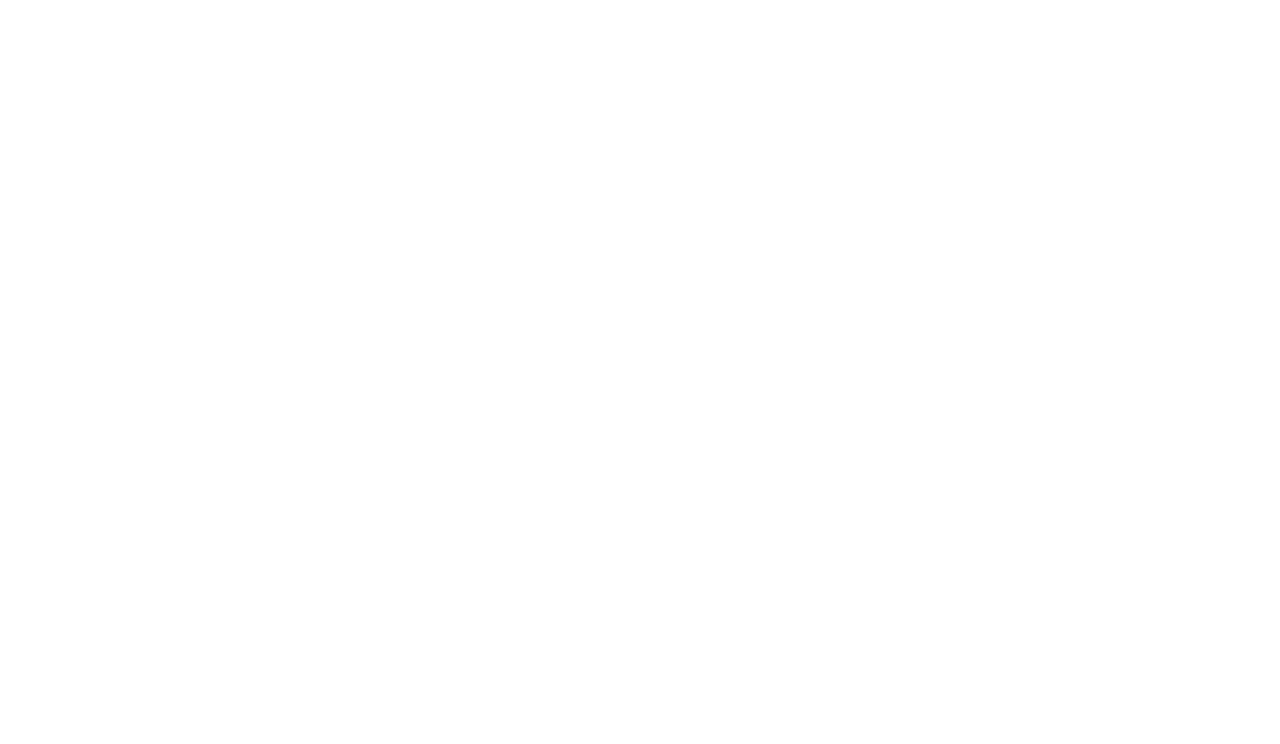
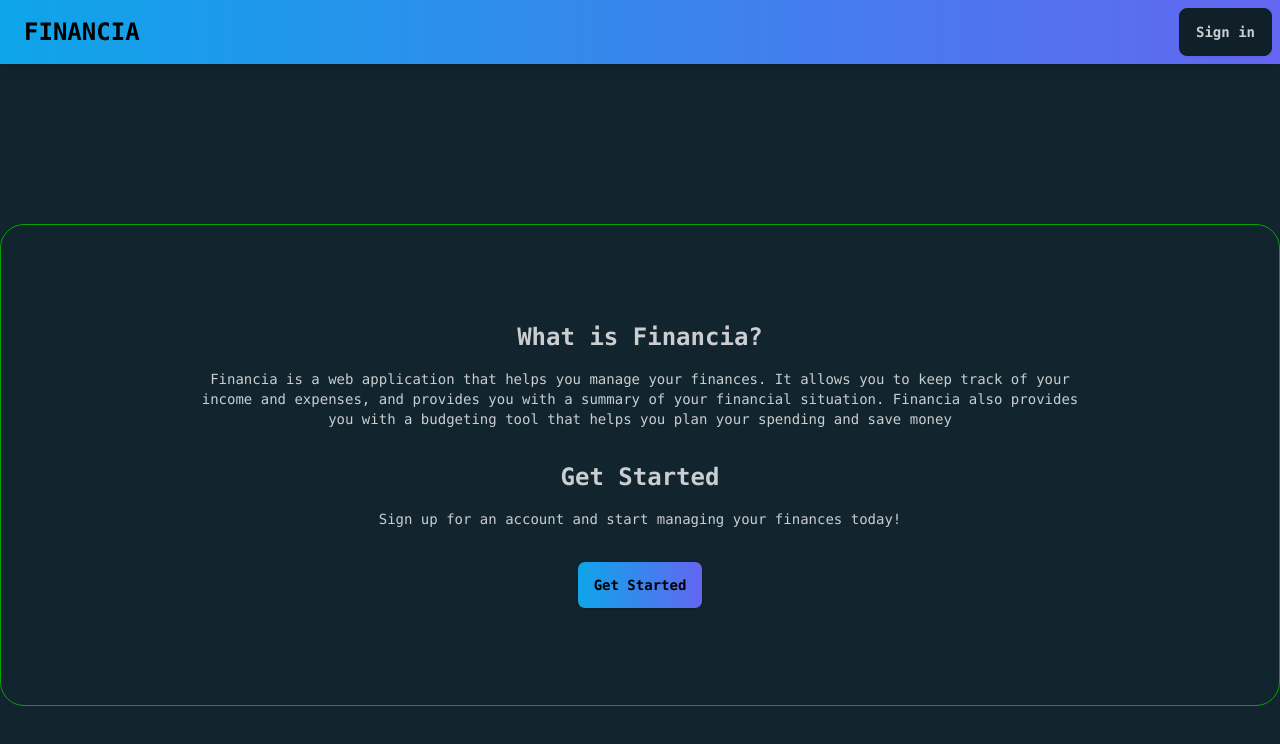
Before and after one commit to AbdallahAliX/Financia-V2, a React (Vite) app: page / in a window 1280 px wide. Shown: the top 744 px of the page. Built offline with nearby package versions, Linux system fonts and the light colour scheme.

Commit message:
Landing page + Signup/Login

```diff
--- a/package.json
+++ b/package.json
@@ -18,6 +18,7 @@
     "@types/react-dom": "^18.2.19",
     "@vitejs/plugin-react": "^4.2.1",
     "autoprefixer": "^10.4.17",
+    "daisyui": "^4.7.2",
     "eslint": "^8.56.0",
     "eslint-plugin-react": "^7.33.2",
     "eslint-plugin-react-hooks": "^4.6.0",
--- a/src/App.jsx
+++ b/src/App.jsx
@@ -1,9 +1,12 @@
+import React from 'react';
+import 'daisyui/dist/full.css';
+import LandingPage from './components/LandingPage';
 
 function App() {
 
   return (
     <>
-
+      <LandingPage />
     </>
   )
 }
--- /dev/null
+++ b/src/components/HeroSection.jsx
@@ -0,0 +1,24 @@
+import React from "react";
+import "daisyui/dist/full.css";
+import SignupModal from "./SignupModal";
+
+function HeroSection() {
+  return (
+    <div className="container mx-auto mt-40 text-center border-accent border py-24 px-48 rounded-3xl w-fit ">
+      <h2 className="text-2xl font-bold mb-4">What is Financia?</h2>
+      <p className="text-sm mb-8">
+        Financia is a web application that helps you manage your finances. It
+        allows you to keep track of your income and expenses, and provides you
+        with a summary of your financial situation. Financia also provides you
+        with a budgeting tool that helps you plan your spending and save money
+      </p>
+      <h2 className="text-2xl font-bold mb-4">Get Started</h2>
+      <p className="text-sm mb-8">
+        Sign up for an account and start managing your finances today!
+      </p>
+      <SignupModal />
+    </div>
+  );
+}
+
+export default HeroSection;
--- /dev/null
+++ b/src/components/LandingPage.jsx
@@ -0,0 +1,15 @@
+import React from "react";
+import "daisyui/dist/full.css";
+import HeroSection from "./HeroSection";
+import NavBar from "./NavBar";
+
+function LandingPage() {
+  return (
+    <div className="font-mono">
+      <NavBar />
+      <HeroSection />
+    </div>
+  );
+}
+
+export default LandingPage;
--- /dev/null
+++ b/src/components/LoginModal.jsx
@@ -0,0 +1,63 @@
+import React from "react";
+
+function LoginModal() {
+  return (
+    <>
+      <button
+        className="btn btn-default "
+        onClick={() => document.getElementById("my_modal_3").showModal()}
+      >
+        Sign in
+      </button>
+      <dialog id="my_modal_3" className="modal">
+        <div className="modal-box">
+          <h2 className="text-2xl font-bold mb-10 text-center">LOG IN</h2>
+          <form className="space-y-4">
+            <div>
+              <label className="input input-bordered flex items-center gap-2 mb-5">
+                <svg
+                  xmlns="http://www.w3.org/2000/svg"
+                  viewBox="0 0 16 16"
+                  fill="currentColor"
+                  className="w-4 h-4 opacity-70"
+                >
+                  <path d="M2.5 3A1.5 1.5 0 0 0 1 4.5v.793c.026.009.051.02.076.032L7.674 8.51c.206.1.446.1.652 0l6.598-3.185A.755.755 0 0 1 15 5.293V4.5A1.5 1.5 0 0 0 13.5 3h-11Z" />
+                  <path d="M15 6.954 8.978 9.86a2.25 2.25 0 0 1-1.956 0L1 6.954V11.5A1.5 1.5 0 0 0 2.5 13h11a1.5 1.5 0 0 0 1.5-1.5V6.954Z" />
+                </svg>
+                <input type="text" className="grow" placeholder="Email" />
+              </label>
+
+              <label className="input input-bordered flex items-center gap-2">
+                <svg
+                  xmlns="http://www.w3.org/2000/svg"
+                  viewBox="0 0 16 16"
+                  fill="currentColor"
+                  className="w-4 h-4 opacity-70"
+                >
+                  <path
+                    fillRule="evenodd"
+                    d="M14 6a4 4 0 0 1-4.899 3.899l-1.955 1.955a.5.5 0 0 1-.353.146H5v1.5a.5.5 0 0 1-.5.5h-2a.5.5 0 0 1-.5-.5v-2.293a.5.5 0 0 1 .146-.353l3.955-3.955A4 4 0 1 1 14 6Zm-4-2a.75.75 0 0 0 0 1.5.5.5 0 0 1 .5.5.75.75 0 0 0 1.5 0 2 2 0 0 0-2-2Z"
+                    clipRule="evenodd"
+                  />
+                </svg>
+                <input
+                  type="password"
+                  className="grow"
+                  placeholder="Password"
+                />
+              </label>
+            </div>
+            <div className="">
+              <button className="btn btn-primary w-full mt-4">Log In</button>
+            </div>
+          </form>
+        </div>
+        <form method="dialog" className="modal-backdrop">
+          <button>close</button>
+        </form>
+      </dialog>
+    </>
+  );
+}
+
+export default LoginModal;
--- /dev/null
+++ b/src/components/NavBar.jsx
@@ -0,0 +1,18 @@
+import React from "react";
+import "daisyui/dist/full.css";
+import LoginModal from "./LoginModal";
+
+function NavBar() {
+  return (
+    <div className="navbar mb-2 shadow-lg bg-gradient-to-r from-sky-500 to-indigo-500">
+      <div className="flex-1 px-2 mx-2">
+        <span className="text-2xl font-bold text-black">FINANCIA</span>
+      </div>
+      <div className="flex-none">
+        <LoginModal />
+      </div>
+    </div>
+  );
+}
+
+export default NavBar;
--- /dev/null
+++ b/src/components/SignupModal.jsx
@@ -0,0 +1,74 @@
+import React from "react";
+
+function SignupModal() {
+  return (
+    <>
+      <button
+        className="btn text-black bg-gradient-to-r from-sky-500 to-indigo-500"
+        onClick={() => document.getElementById("my_modal_2").showModal()}
+      >
+        Get Started
+      </button>
+      <dialog id="my_modal_2" className="modal">
+        <div className="modal-box">
+          <h2 className="text-2xl font-bold mb-10 ">Create an account</h2>
+          <form className="space-y-4">
+            <div>
+              <label className="input input-bordered flex items-center gap-2 mb-5">
+                <svg
+                  xmlns="http://www.w3.org/2000/svg"
+                  viewBox="0 0 16 16"
+                  fill="currentColor"
+                  className="w-4 h-4 opacity-70"
+                >
+                  <path d="M8 8a3 3 0 1 0 0-6 3 3 0 0 0 0 6ZM12.735 14c.618 0 1.093-.561.872-1.139a6.002 6.002 0 0 0-11.215 0c-.22.578.254 1.139.872 1.139h9.47Z" />
+                </svg>
+                <input type="text" className="grow" placeholder="Username" />
+              </label>
+              <label className="input input-bordered flex items-center gap-2 mb-5">
+                <svg
+                  xmlns="http://www.w3.org/2000/svg"
+                  viewBox="0 0 16 16"
+                  fill="currentColor"
+                  className="w-4 h-4 opacity-70"
+                >
+                  <path d="M2.5 3A1.5 1.5 0 0 0 1 4.5v.793c.026.009.051.02.076.032L7.674 8.51c.206.1.446.1.652 0l6.598-3.185A.755.755 0 0 1 15 5.293V4.5A1.5 1.5 0 0 0 13.5 3h-11Z" />
+                  <path d="M15 6.954 8.978 9.86a2.25 2.25 0 0 1-1.956 0L1 6.954V11.5A1.5 1.5 0 0 0 2.5 13h11a1.5 1.5 0 0 0 1.5-1.5V6.954Z" />
+                </svg>
+                <input type="text" className="grow" placeholder="Email" />
+              </label>
+
+              <label className="input input-bordered flex items-center gap-2">
+                <svg
+                  xmlns="http://www.w3.org/2000/svg"
+                  viewBox="0 0 16 16"
+                  fill="currentColor"
+                  className="w-4 h-4 opacity-70"
+                >
+                  <path
+                    fillRule="evenodd"
+                    d="M14 6a4 4 0 0 1-4.899 3.899l-1.955 1.955a.5.5 0 0 1-.353.146H5v1.5a.5.5 0 0 1-.5.5h-2a.5.5 0 0 1-.5-.5v-2.293a.5.5 0 0 1 .146-.353l3.955-3.955A4 4 0 1 1 14 6Zm-4-2a.75.75 0 0 0 0 1.5.5.5 0 0 1 .5.5.75.75 0 0 0 1.5 0 2 2 0 0 0-2-2Z"
+                    clipRule="evenodd"
+                  />
+                </svg>
+                <input
+                  type="password"
+                  className="grow"
+                  placeholder="Password"
+                />
+              </label>
+            </div>
+            <div className="">
+              <button className="btn btn-primary w-full mt-4">Sign Up</button>
+            </div>
+          </form>
+        </div>
+        <form method="dialog" className="modal-backdrop">
+          <button>close</button>
+        </form>
+      </dialog>
+    </>
+  );
+}
+
+export default SignupModal;
--- a/src/index.css
+++ b/src/index.css
@@ -1,3 +1,3 @@
-@tailwind base;
-@tailwind components;
-@tailwind utilities;
+@import 'tailwindcss/base';
+@import 'tailwindcss/components';
+@import 'tailwindcss/utilities';
--- a/tailwind.config.js
+++ b/tailwind.config.js
@@ -1,11 +1,34 @@
 /** @type {import('tailwindcss').Config} */
 module.exports = {
-  content: [
-    "./index.html",
-    "./src/**/*.{js,jsx,ts,tsx}",
-  ],
+  content: ["./index.html", "./src/**/*.{js,jsx,ts,tsx}"],
+  darkMode: false,
   theme: {
     extend: {},
   },
-  plugins: [],
-}
+  daisyui: {
+    themes: [
+      {
+        mytheme: {
+          primary: "#00d3dd",
+
+          secondary: "#009f00",
+
+          accent: "#00a400",
+
+          neutral: "#332922",
+
+          "base-100": "#12242e",
+
+          info: "#0094ff",
+
+          success: "#abfc00",
+
+          warning: "#ffc600",
+
+          error: "#e6002c",
+        },
+      },
+    ],
+  },
+  plugins: [require("daisyui")],
+};
```
Also changed, not shown: 1 other file (tests, documents, lock files or other folders).
